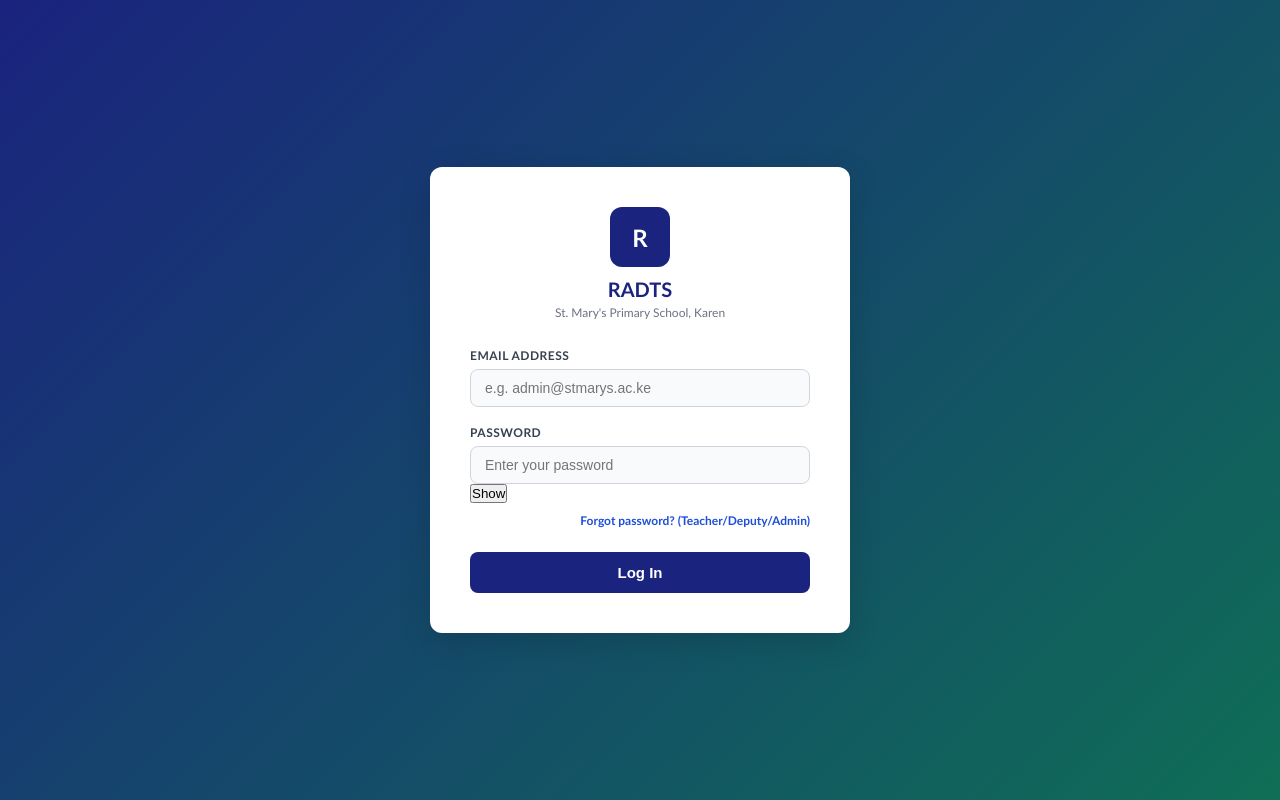
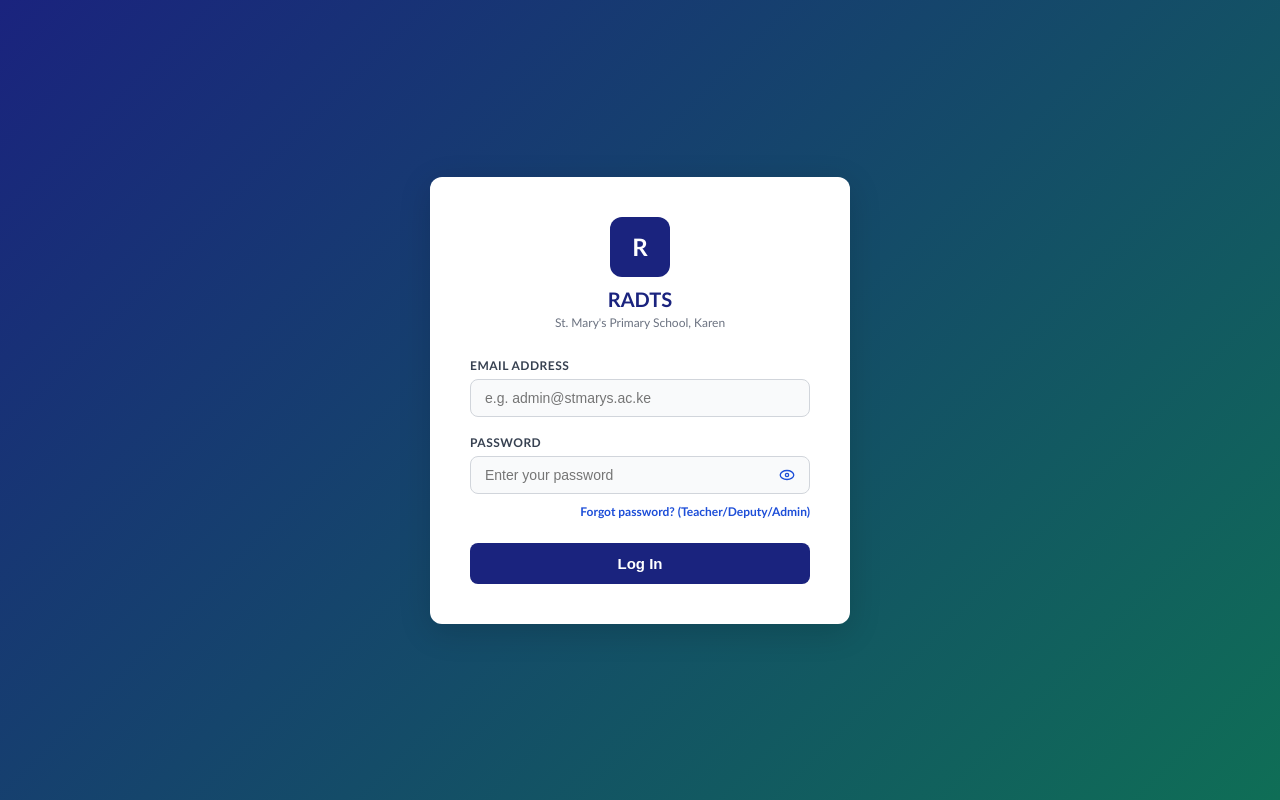
Before and after one commit to Japheth-Njuguna/radts, a PHP site: page /index.php?force_login=1 in a window 1280 px wide. Run offline with PHP 8.4, Linux system fonts and the light colour scheme.

Commit message:
Add password toggle functionality to login and reset password pages

```diff
--- a/assets/css/style.css
+++ b/assets/css/style.css
@@ -154,6 +154,73 @@
     outline: none;
     border-color: #1a237e;
     background: #fff;
+}
+
+.password-toggle-wrap {
+    position: relative;
+}
+
+.password-toggle-wrap input,
+.password-toggle-wrap .form-control {
+    padding-right: 72px;
+}
+
+.password-toggle-btn {
+    position: absolute;
+    top: 50%;
+    right: 8px;
+    transform: translateY(-50%);
+    border: none;
+    background: transparent;
+    color: #1d4ed8;
+    cursor: pointer;
+    width: 30px;
+    height: 30px;
+    display: inline-flex;
+    align-items: center;
+    justify-content: center;
+    padding: 0;
+    line-height: 1;
+}
+
+.password-toggle-btn:hover {
+    color: #1a237e;
+}
+
+.password-toggle-btn:focus {
+    outline: none;
+    box-shadow: 0 0 0 2px rgba(29, 78, 216, 0.25);
+    border-radius: 4px;
+}
+
+.eye-icon {
+    width: 18px;
+    height: 18px;
+    display: inline-flex;
+    align-items: center;
+    justify-content: center;
+}
+
+.eye-icon svg {
+    width: 18px;
+    height: 18px;
+    fill: none;
+    stroke: currentColor;
+    stroke-width: 1.8;
+    stroke-linecap: round;
+    stroke-linejoin: round;
+}
+
+.eye-icon .icon-hide {
+    display: none;
+}
+
+.password-toggle-btn.is-hidden .eye-icon .icon-show {
+    display: none;
+}
+
+.password-toggle-btn.is-hidden .eye-icon .icon-hide {
+    display: inline;
 }
 
 .btn-login {
--- a/assets/js/password-toggle.js
+++ b/assets/js/password-toggle.js
@@ -19,7 +19,22 @@
             button.type = 'button';
             button.className = 'password-toggle-btn';
             button.setAttribute('aria-label', 'Show password');
-            button.textContent = 'Show';
+            button.setAttribute('aria-pressed', 'false');
+
+            var icon = document.createElement('span');
+            icon.className = 'eye-icon';
+            icon.setAttribute('aria-hidden', 'true');
+            icon.innerHTML =
+                '<svg class="icon-show" viewBox="0 0 24 24" focusable="false" aria-hidden="true">' +
+                '<ellipse cx="12" cy="12" rx="9" ry="6"></ellipse>' +
+                '<circle cx="12" cy="12" r="2.2"></circle>' +
+                '</svg>' +
+                '<svg class="icon-hide" viewBox="0 0 24 24" focusable="false" aria-hidden="true">' +
+                '<ellipse cx="12" cy="12" rx="9" ry="6"></ellipse>' +
+                '<circle cx="12" cy="12" r="2.2"></circle>' +
+                '<path d="M4 20L20 4"></path>' +
+                '</svg>';
+            button.appendChild(icon);
 
             var buttonId = 'toggle-password-' + index;
             button.id = buttonId;
@@ -28,8 +43,16 @@
             button.addEventListener('click', function () {
                 var isPassword = input.type === 'password';
                 input.type = isPassword ? 'text' : 'password';
-                button.textContent = isPassword ? 'Hide' : 'Show';
-                button.setAttribute('aria-label', isPassword ? 'Hide password' : 'Show password');
+
+                if (isPassword) {
+                    button.classList.add('is-hidden');
+                    button.setAttribute('aria-label', 'Hide password');
+                    button.setAttribute('aria-pressed', 'true');
+                } else {
+                    button.classList.remove('is-hidden');
+                    button.setAttribute('aria-label', 'Show password');
+                    button.setAttribute('aria-pressed', 'false');
+                }
             });
 
             wrapper.appendChild(button);
--- a/includes/footer.php
+++ b/includes/footer.php
@@ -1,6 +1,6 @@
 </main>
 
-<script src="/radts/assets/js/password-toggle.js"></script>
+<script src="/radts/assets/js/password-toggle.js?v=20260619"></script>
 
 </body>
 </html>
--- a/includes/header.php
+++ b/includes/header.php
@@ -4,7 +4,7 @@
     <meta charset="UTF-8">
     <meta name="viewport" content="width=device-width, initial-scale=1.0">
     <title>RADTS Dashboard</title>
-    <link rel="stylesheet" href="/radts/assets/css/style.css">
+    <link rel="stylesheet" href="/radts/assets/css/style.css?v=20260619">
 </head>
 <body>
 <?php
--- a/index.php
+++ b/index.php
@@ -47,7 +47,7 @@
     <meta charset="UTF-8">
     <meta name="viewport" content="width=device-width, initial-scale=1.0">
     <title>RADTS — Login</title>
-    <link rel="stylesheet" href="assets/css/style.css">
+    <link rel="stylesheet" href="assets/css/style.css?v=20260619">
 </head>
 <body>
 
@@ -102,7 +102,7 @@
     </div>
 </div>
 
-<script src="/radts/assets/js/password-toggle.js"></script>
+<script src="/radts/assets/js/password-toggle.js?v=20260619"></script>
 
 </body>
 </html>
--- a/reset_password.php
+++ b/reset_password.php
@@ -107,7 +107,7 @@
     <meta charset="UTF-8">
     <meta name="viewport" content="width=device-width, initial-scale=1.0">
     <title>RADTS - Reset Password</title>
-    <link rel="stylesheet" href="assets/css/style.css">
+    <link rel="stylesheet" href="assets/css/style.css?v=20260619">
 </head>
 <body>
 
@@ -171,7 +171,7 @@
     </div>
 </div>
 
-<script src="/radts/assets/js/password-toggle.js"></script>
+<script src="/radts/assets/js/password-toggle.js?v=20260619"></script>
 
 </body>
 </html>
```
